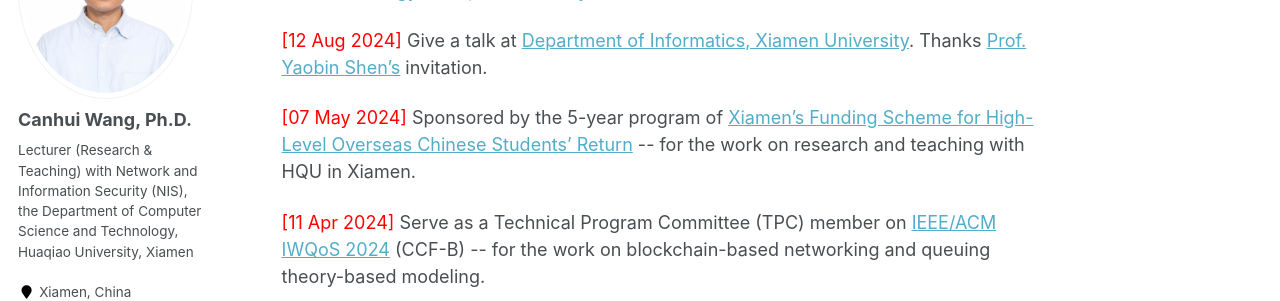
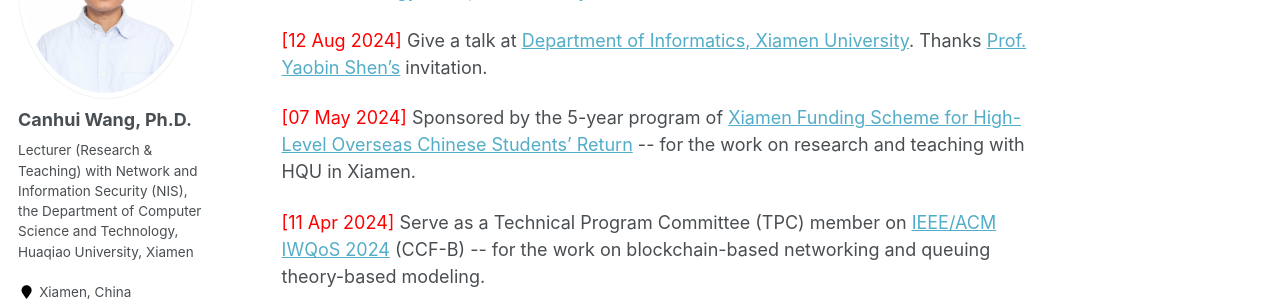
Before and after one commit to Canhui/canhui.github.io, a Jekyll site: the page built from _pages/about.md, in a window 1280 px wide and 900 px high, scrolled down 686 px. Shown: the part 153-454 px from the top of the window. Built offline with Jekyll 4.4.1, drawn with Linux system fonts in a browser that asks for light colours.

Commit message:
Update about.md

```diff
--- a/_pages/about.md
+++ b/_pages/about.md
@@ -22,7 +22,7 @@ Recent news
 
 <span style="color:red"> \[12 Aug 2024\] </span> Give a talk at [Department of Informatics, Xiamen University](https://informatics.xmu.edu.cn/index.htm). Thanks [Prof. Yaobin Shen's](https://sites.google.com/view/yaobin) invitation.
 
-<span style="color:red"> \[07 May 2024\] </span> Sponsored by the 5-year program of [Xiamen's Funding Scheme for High-Level Overseas Chinese Students' Return](http://hrss.xm.gov.cn) -\- for the work on research and teaching with HQU in Xiamen.
+<span style="color:red"> \[07 May 2024\] </span> Sponsored by the 5-year program of [Xiamen Funding Scheme for High-Level Overseas Chinese Students' Return](http://hrss.xm.gov.cn) -\- for the work on research and teaching with HQU in Xiamen.
 
 <span style="color:red"> \[11 Apr 2024\] </span> Serve as a Technical Program Committee (TPC) member on [IEEE/ACM IWQoS 2024](https://iwqos2024.ieee-iwqos.org/committees/technical-program-committee) (CCF-B) -\- for the work on blockchain-based networking and queuing theory-based modeling.
 
```
